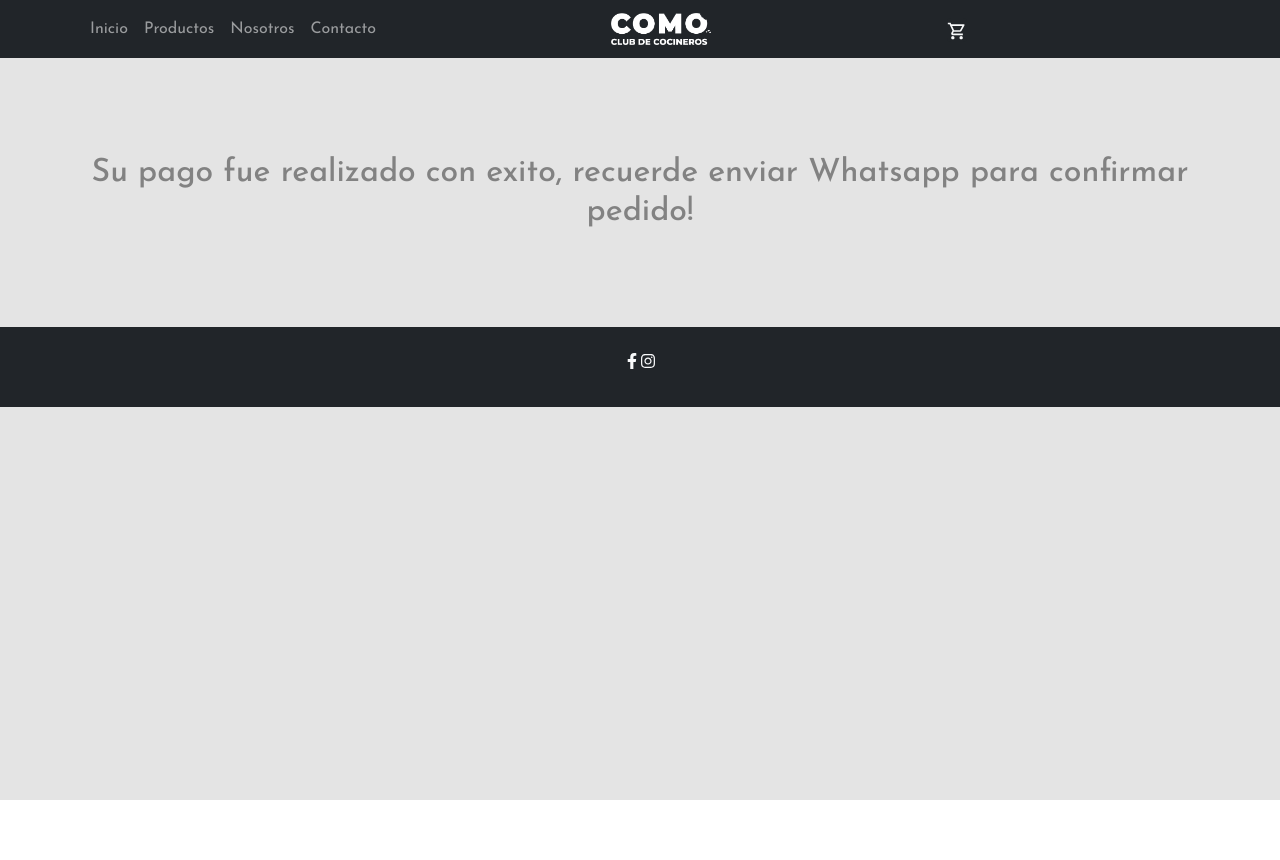
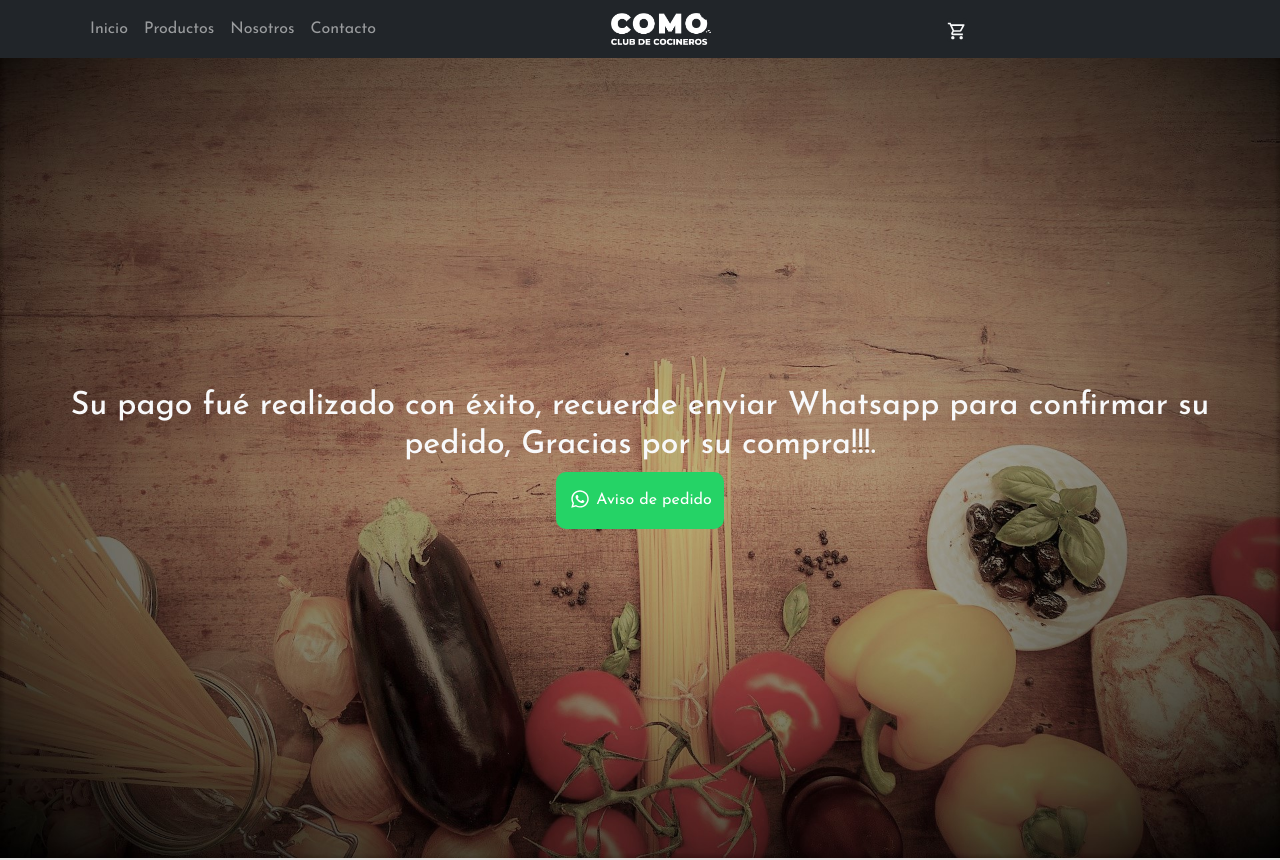
Before and after one commit to diegograssino/COMO, a React (Create React App) app: page /feedback in a window 1280 px wide. Shown: the top 860 px of the page. Before the commit the page ends 800 px from the top, so only its background shows below. Built offline with nearby package versions, Linux system fonts and the light colour scheme; the HTML template or start-up script is replaced by a standard one.

Commit message:
ajuste de feedback y whatsapp

```diff
--- a/src/components/Feedback.js
+++ b/src/components/Feedback.js
@@ -1,13 +1,29 @@
 import React from 'react';
+import { Row, Col, Button } from 'react-bootstrap';
+import { FaWhatsapp } from 'react-icons/fa';
+import { Link } from 'react-router-dom';
 
 const Feedback = () => {
   return (
-    <div className="my-5 container text-center">
-      <h2 className="py-5">
-        Su pago fue realizado con exito, recuerde enviar Whatsapp para
-        confirmar pedido!
-      </h2>
-    </div>
+    <Col className=" vh-100 d-flex flex-column align-content-center justify-content-center text-center containerHome2">
+      <Row>
+        <h2 className="px-5 text-light" >
+          Su pago fué realizado con éxito, recuerde enviar Whatsapp para
+          confirmar su pedido, Gracias por su compra!!!.
+        </h2>
+      </Row>
+      <Row>
+        <Col xs={12} lg={4} className="t-center m-auto ">
+          <Link to={{ pathname: "https://api.whatsapp.com/send?phone=5491138499203&text=Hola%21%20Quisiera%20m%C3%A1s%20informaci%C3%B3n%20sobre%20...%20" }} target="_blank">
+            <Button className=" border-radius-como button-color-wp border-0 py-3">
+              <FaWhatsapp className="me-1 fs-4 pb-1" />
+              Aviso de pedido
+            </Button>
+          </Link>
+        </Col>
+      </Row>
+    </Col>
+
   );
 };
 
--- a/src/components/ItemCount.js
+++ b/src/components/ItemCount.js
@@ -67,7 +67,7 @@ const ItemCount = props => {
           </Row>
         </Col>
         <Col xs={12} lg={4} className="mt-2">
-          <Link to="/">
+          <Link to={{pathname: "https://api.whatsapp.com/send?phone=5491138499203&text=Hola%21%20Quisiera%20m%C3%A1s%20informaci%C3%B3n%20sobre%20...%20" }} target="_blank">
             <Button className="w-100 border-radius-como button-color-wp border-0 py-3">
               <FaWhatsapp className="me-1 fs-4 pb-1" />
               Consultas?
--- a/src/components/ItemInCart.js
+++ b/src/components/ItemInCart.js
@@ -24,7 +24,7 @@ const ItemInCart = props => {
         </Link>
       </Col>
       <Col xs={12} lg={4} className="mt-2">
-        <Link to="/">
+        <Link to="/productos">
           <Button className="border-radius-como button-color-como border-0 py-3 w-100">
             Seguir comprando
           </Button>
--- a/src/components/item.js
+++ b/src/components/item.js
@@ -21,7 +21,7 @@ function Item(props) {
               <CardTitle producto={props.producto} textClasses="text-center me-3 mb-1" />
             </LinkContainer>
             {/* <ItemBadges producto={props.producto} /> */}
-            <Container className="text-center fw-light py-2">Descripción corta o acortada por codigo</Container>
+            <Container className="text-center fw-light py-2">{props.producto.minidescription}</Container>
             <ItemPrice producto={props.producto} col1Classes="text-center" />
           </Col>
         </Row>
--- a/src/css/index.css
+++ b/src/css/index.css
@@ -48,6 +48,12 @@
   background-size: cover;
   background-repeat: no-repeat;
   background-position: center;
+}
+.containerHome2 {
+  background-image: url('../assets/img/fondo-feedback.jpg');
+  background-size: cover;
+  background-repeat: no-repeat;
+  background-position: bottom;
 }
 .tituloHome {
   color: #ffffff;
```
Also changed, not shown: src/assets/img/fondo-feedback.jpg (added).
